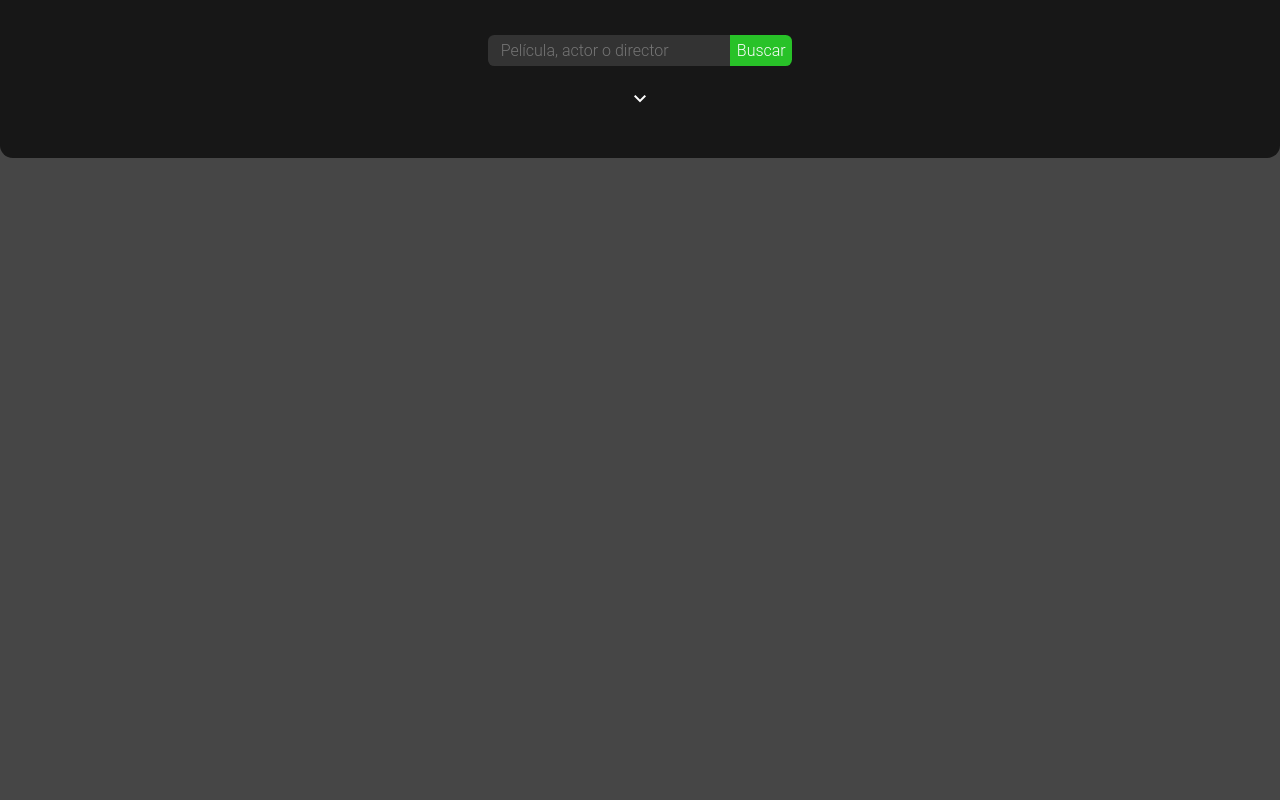
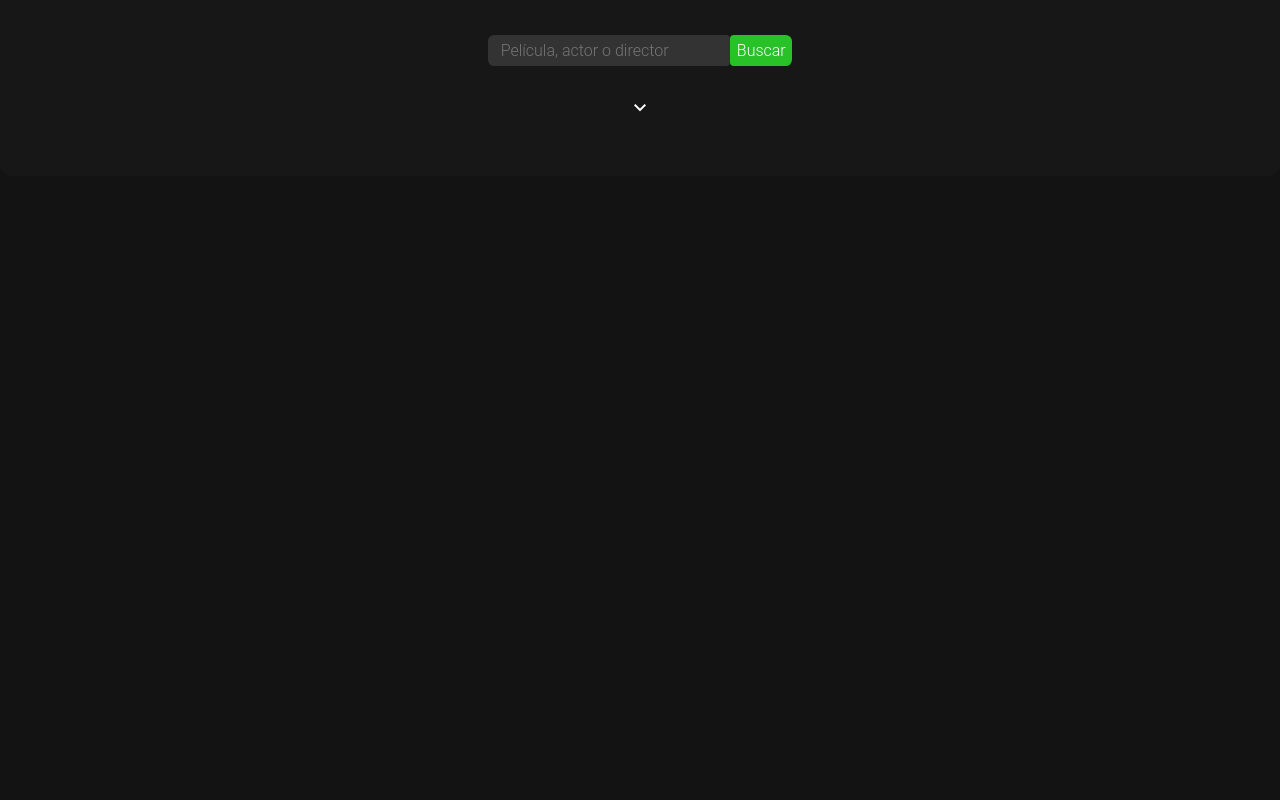
Before and after one commit to stefanolomo/PeliLookup, a PHP site: page / in a window 1280 px wide. Run offline with PHP 8.4, Linux system fonts and the light colour scheme; some libraries are stand-ins or nearby versions.

Commit message:
Dark theme and corrections

```diff
--- a/css/index.css
+++ b/css/index.css
@@ -89,6 +89,9 @@
 }
 main .movies-container {
   padding: var(--l);
+  display: flex;
+  flex-wrap: wrap;
+  justify-content: space-evenly;
 }
 main .movies-container div.movie {
   margin: var(--xl);
@@ -104,6 +107,8 @@
   background-color: var(--info-bg);
   padding: var(--xl);
   border-radius: var(--xl);
+  margin: 0.4rem;
+  text-align: center;
 }
 main .movies-container div.movie .top .left {
   float: left;
@@ -132,7 +137,7 @@
   flex-direction: column;
   gap: unset;
   align-items: unset;
-  justify-content: flex-start;
+  justify-content: center;
   min-height: 215px;
 }
 main .movies-container div.movie .top .right .bottom .genres {
@@ -152,7 +157,7 @@
 main .movies-container div.movie .bottom {
   padding: var(--xxxl);
   display: flex;
-  justify-content: space-between;
+  justify-content: center;
   gap: var(--xxxl);
   align-items: center;
 }
@@ -175,3 +180,65 @@
   text-decoration: none;
   color: unset;
 }
+body {
+  background-color: #000000;
+  /* Dark background */
+  color: #e0e0e0;
+  /* Light text color */
+  font-family: Arial, sans-serif;
+}
+a {
+  color: #bb86fc;
+  /* Light purple for links */
+  text-decoration: none;
+}
+a:hover {
+  text-decoration: underline;
+}
+h1,
+h2,
+h3,
+h4,
+h5,
+h6 {
+  color: #ffffff;
+  /* White for headers */
+}
+button {
+  background-color: #3700b3;
+  /* Dark purple button */
+  color: #ffffff;
+  /* White text on button */
+  border: none;
+  padding: 10px 20px;
+  cursor: pointer;
+  font-size: 16px;
+  border-radius: 4px;
+}
+button:hover {
+  background-color: #6200ea;
+  /* Lighter purple on hover */
+}
+input,
+textarea {
+  background-color: #333333;
+  /* Dark input fields */
+  color: #ffffff;
+  /* White text inside inputs */
+  border: 1px solid #444444;
+  padding: 10px;
+  border-radius: 4px;
+}
+input:focus,
+textarea:focus {
+  border-color: #bb86fc;
+  /* Focus effect on inputs */
+}
+footer {
+  background-color: #1f1f1f;
+  /* Dark footer */
+  color: #bbbbbb;
+  /* Lighter text in footer */
+  padding: 20px;
+  text-align: center;
+}
--- a/css/index.less
+++ b/css/index.less
@@ -95,6 +95,9 @@
 
 	.movies-container {
 		padding: var(--l);
+		display: flex;
+		flex-wrap: wrap;
+		justify-content: space-evenly;
 
 		div.movie {
 			margin: var(--xl);
@@ -109,6 +112,8 @@
 				background-color: var(--info-bg);
 				padding: var(--xl);
 				border-radius: var(--xl);
+				margin: 0.4rem;
+				text-align: center;
 			}
 
 			.top {
@@ -143,7 +148,7 @@
 						flex-direction: column;
 						gap: unset;
 						align-items: unset;
-						justify-content: flex-start;
+						justify-content: center;
 						min-height: 215px;
 						.genres {
 							padding: var(--xl);
@@ -167,7 +172,7 @@
 			.bottom {
 				padding: var(--xxxl);
 				display: flex;
-				justify-content: space-between;
+				justify-content: center;
 				gap: var(--xxxl);
 				align-items: center;
 				.download{
@@ -193,3 +198,56 @@
 		color: unset;
 	}
 }
+
+
+body {
+	background-color: #000000; /* Dark background */
+	color: #e0e0e0; /* Light text color */
+	font-family: Arial, sans-serif;
+  }
+
+  a {
+	color: #bb86fc; /* Light purple for links */
+	text-decoration: none;
+  }
+
+  a:hover {
+	text-decoration: underline;
+  }
+
+  h1, h2, h3, h4, h5, h6 {
+	color: #ffffff; /* White for headers */
+  }
+
+  button {
+	background-color: #3700b3; /* Dark purple button */
+	color: #ffffff; /* White text on button */
+	border: none;
+	padding: 10px 20px;
+	cursor: pointer;
+	font-size: 16px;
+	border-radius: 4px;
+  }
+
+  button:hover {
+	background-color: #6200ea; /* Lighter purple on hover */
+  }
+
+  input, textarea {
+	background-color: #333333; /* Dark input fields */
+	color: #ffffff; /* White text inside inputs */
+	border: 1px solid #444444;
+	padding: 10px;
+	border-radius: 4px;
+  }
+
+  input:focus, textarea:focus {
+	border-color: #bb86fc; /* Focus effect on inputs */
+  }
+
+  footer {
+	background-color: #1f1f1f; /* Dark footer */
+	color: #bbbbbb; /* Lighter text in footer */
+	padding: 20px;
+	text-align: center;
+  }
```
